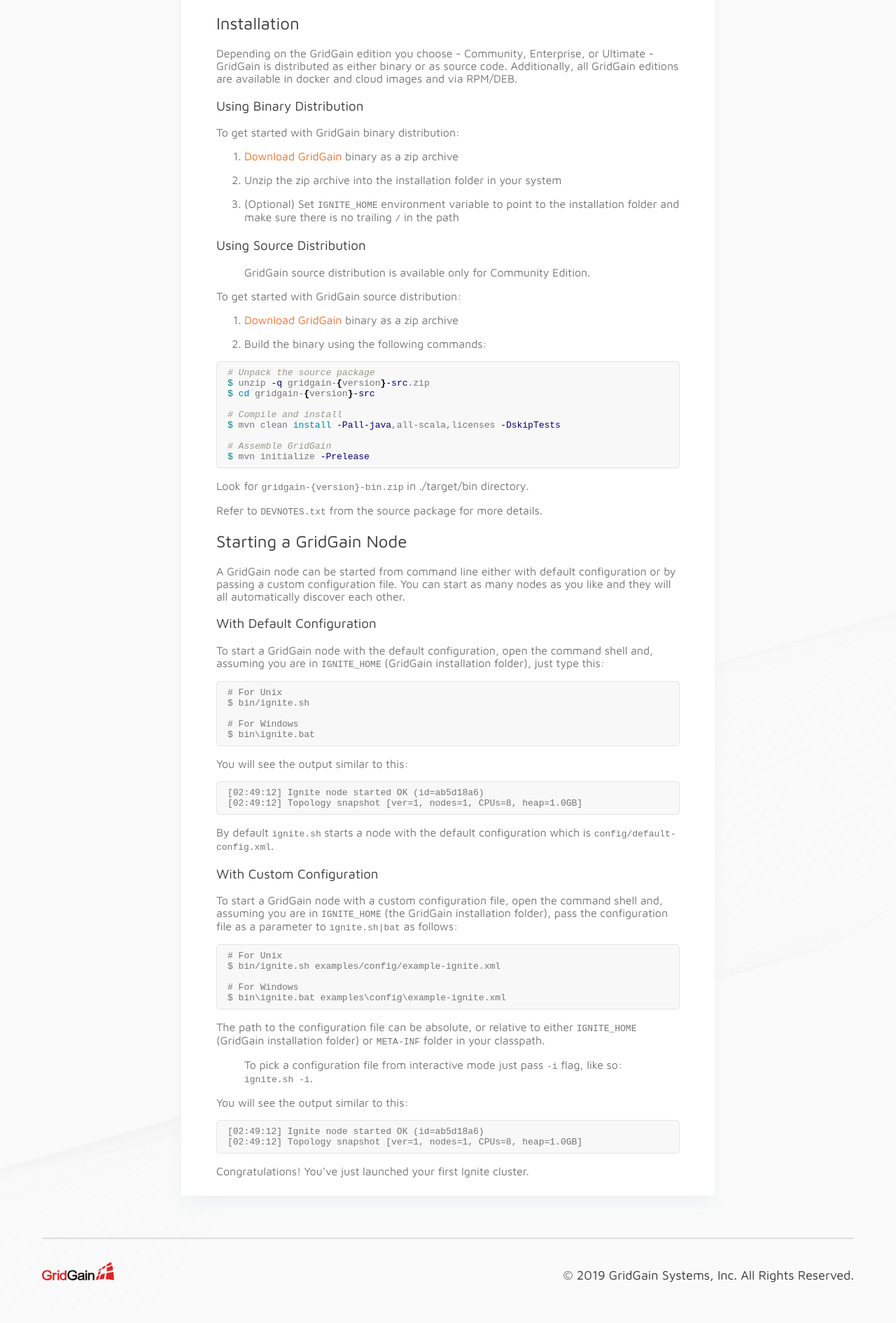
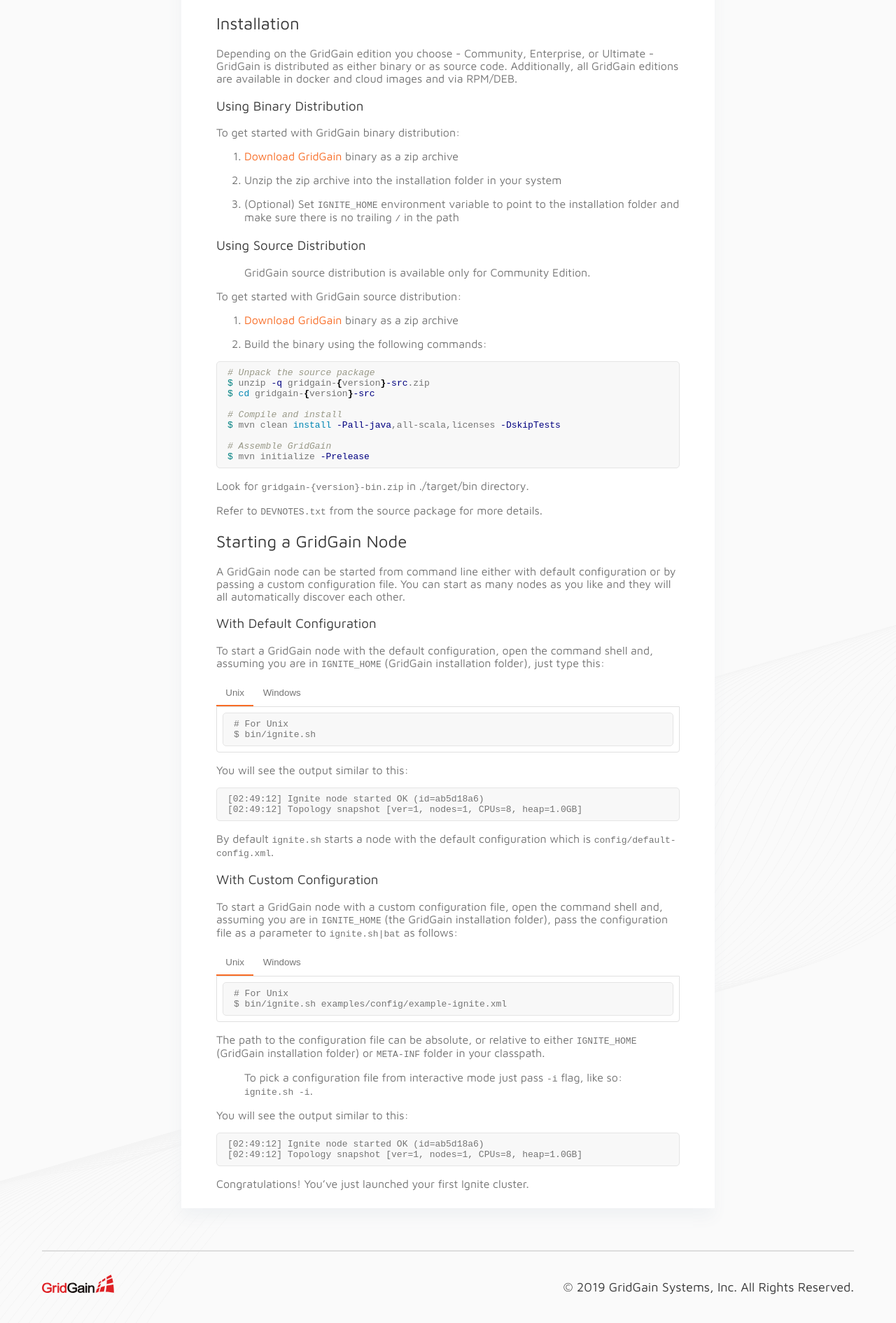
Before and after one commit to artem-budnikov/dev-hub, a Jekyll site: the page built from docs/getting-started/installing-gridgain.md, in a window 1280 px wide. Shown: the part 1101-2991 px from the top of the page at 70% size. Built offline with Jekyll 4.4.1, drawn with Linux system fonts in a browser that asks for light colours; our own code applies the rules of GitHub Pages for plain Markdown files.

Commit message:
Add code tabs.

````diff
--- a/_layouts/doc.html
+++ b/_layouts/doc.html
@@ -13,4 +13,5 @@
     <section>{{content}}</section>
     {% include footer.html %}
 </body>
+<script type='module' src='{{"/assets/js/code-tabs.js"|relative_url}}' async></script>
 </html>
--- a/_sass/code.scss
+++ b/_sass/code.scss
@@ -5,3 +5,30 @@ pre {
     border: 1px solid #e5e5e5;
     overflow-x: auto;
 }
+
+code-tabs.code-tabs__initialized {
+    display: block;
+
+    nav button {
+        background: white;
+        color: inherit;
+        border: none;
+        padding: 0.7em 1em;
+        cursor: pointer;
+
+        &.active {
+            border-bottom: 2px solid var(--gg-orange);
+        }
+    }
+
+    code-tab:not([hidden]) {
+        display: block;
+        padding: 0.5em;
+        border: 1px solid #e0e0e0;
+        border-radius: 0 0 4px 4px;
+
+        pre.highlight {
+            margin: 0;
+        }
+    }
+}
--- /dev/null
+++ b/assets/js/code-tabs.js
@@ -0,0 +1,53 @@
+const TAB_BUTTON = document.createRange().createContextualFragment(`
+    <button class='code-tabs__tab'></button>
+`)
+
+class CodeTabs {
+    /** @param {HTMLElement} el */
+    constructor(el) {
+        this.el = el
+    }
+    connectedCallback() {
+        this.tabs = this.el.querySelectorAll('code-tab')
+        /** @type {HTMLElement} */
+        const nav = document.createElement('NAV')
+        for (const tab of this.tabs) {
+            /** @type {HTMLButtonElement} */
+            const button = TAB_BUTTON.firstElementChild.cloneNode()
+            button.dataset.tab = tab.dataset.tab
+            button.innerText = tab.dataset.tab
+            button.onclick = this.onTabClick.bind(this)
+            tab.button = button
+            nav.appendChild(button)
+            this.toggleTab(tab, true)
+        }
+        this.toggleTab(this.tabs[0], false)
+        this.el.prepend(nav)
+        this.el.classList.add('code-tabs__initialized')
+    }
+    /** @param {MouseEvent} e */
+    onTabClick(e) {
+        const id = e.target.dataset.tab
+        for (const tab of this.tabs) {
+            this.toggleTab(tab, tab.dataset.tab !== id)
+        }
+    }
+    /**
+     * @param {HTMLElement} tab
+     * @param {boolean} hidden
+     */
+    toggleTab(tab, hidden) {
+        if (hidden) {
+            tab.setAttribute('hidden', 'hidden')
+        } else {
+            tab.removeAttribute('hidden')
+        }
+        tab.button.classList.toggle('active', !hidden)
+    }
+}
+
+// Edge does not support custom elements V1
+for (const el of document.querySelectorAll('code-tabs')) {
+    const instance = new CodeTabs(el)
+    instance.connectedCallback()
+}
--- a/docs/getting-started/installing-gridgain.md
+++ b/docs/getting-started/installing-gridgain.md
@@ -89,13 +89,20 @@ You can start as many nodes as you like and they will all automatically discover
 To start a GridGain node with the default configuration, open the command shell and, assuming you are in `IGNITE_HOME`
 (GridGain installation folder), just type this:
 
+<code-tabs>
+<code-tab data-tab='Unix' markdown='block'>
 ```
 # For Unix
 $ bin/ignite.sh
-
+```
+</code-tab>
+<code-tab data-tab='Windows' markdown='block'>
+```
 # For Windows
 $ bin\ignite.bat
 ```
+</code-tab>
+</code-tabs>
 
 You will see the output similar to this:
 
@@ -111,13 +118,20 @@ By default `ignite.sh` starts a node with the default configuration which is `co
 To start a GridGain node with a custom configuration file, open the command shell and, assuming you are in `IGNITE_HOME`
 (the GridGain installation folder), pass the configuration file as a parameter to `ignite.sh|bat` as follows:
 
+<code-tabs>
+<code-tab data-tab="Unix" markdown="block">
 ```
 # For Unix
 $ bin/ignite.sh examples/config/example-ignite.xml
-
+```
+</code-tab>
+<code-tab data-tab="Windows" markdown="block">
+```
 # For Windows
 $ bin\ignite.bat examples\config\example-ignite.xml
 ```
+</code-tab>
+</code-tabs>
 
 The path to the configuration file can be absolute, or relative to either `IGNITE_HOME` (GridGain installation folder) or `META-INF` folder in your classpath.
 
````
